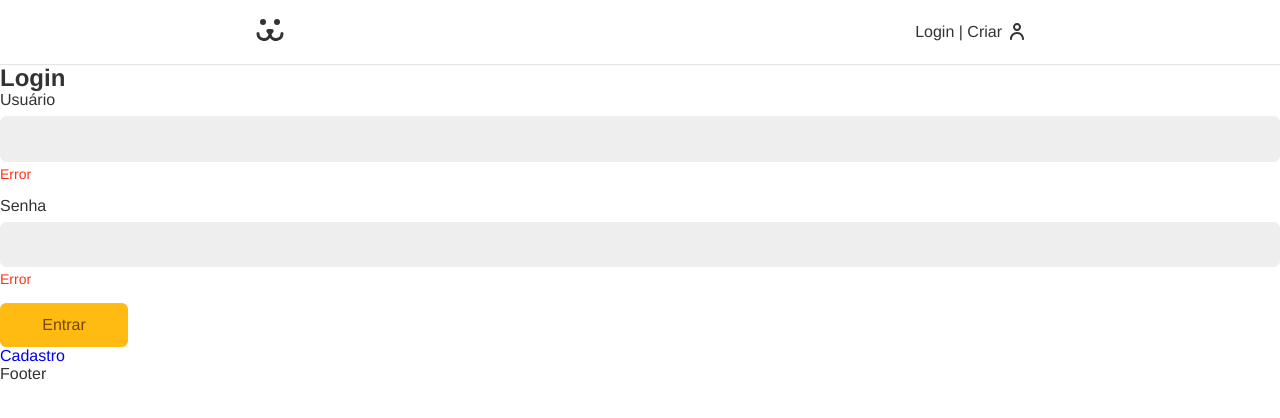
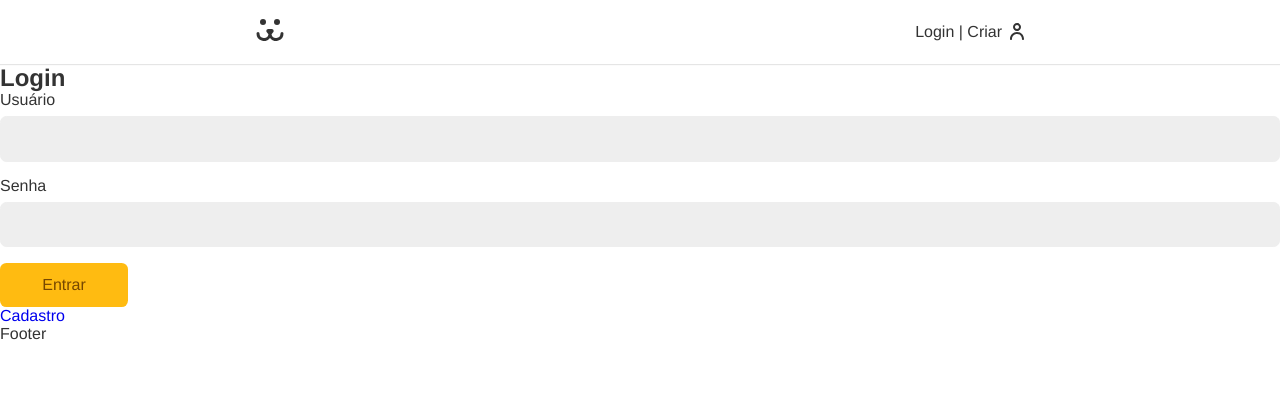
Before and after one commit to VictorDolzan/dogs-final-project, a React (Vite) app: page /login in a window 1280 px wide. Shown: the top 418 px of the page. Built offline with nearby package versions, Linux system fonts and the light colour scheme.

Commit message:
Feito hook useForm.jsx

```diff
--- a/src/Components/Forms/Input/Input.jsx
+++ b/src/Components/Forms/Input/Input.jsx
@@ -1,7 +1,7 @@
 import React from 'react';
 import styles from './Input.module.css';
 
-const Input = ({label, type, name}) => {
+const Input = ({label, type, name, value, onChange, error, onBlur}) => {
     return (
         <div className={styles.wrapper}>
             <label className={styles.label} htmlFor={name}>{label}</label>
@@ -10,8 +10,13 @@ const Input = ({label, type, name}) => {
                 name={name}
                 type={type}
                 className={styles.input}
+                value={value}
+                onChange={onChange}
+                onBlur={onBlur}
             />
-            <p className={styles.error}>Error</p>
+            {error && (
+                <p className={styles.error}>{error}</p>
+            )}
         </div>
     );
 };
--- a/src/Components/Login/Tabs/LoginForm/LoginForm.jsx
+++ b/src/Components/Login/Tabs/LoginForm/LoginForm.jsx
@@ -2,32 +2,38 @@ import React, {useState} from 'react';
 import {Link} from "react-router-dom";
 import Input from "../../../Forms/Input/Input.jsx";
 import Button from "../../../Forms/Button/Button.jsx";
+import useForm from "../../../../Hooks/useForm.jsx";
 
 const LoginForm = () => {
-    const [username, setUsername] = useState('');
-    const [password, setPassword] = useState('');
+    const username = useForm();
+    const password = useForm();
+    console.log(username.value);
+    console.log(password.value);
 
     function handleSubmit(event) {
         event.preventDefault();
+
+        if (username.validate() && password.validate()) {
             fetch('https://dogsapi.origamid.dev/json/jwt-auth/v1/token', {
                 method: 'POST',
                 headers: {
                     'Content-Type': 'application/json'
                 },
-            body: JSON.stringify({username, password}),
+                body: JSON.stringify(),
             }).then(response => {
                 return response.json();
             }).then(json => {
                 console.log(json);
             });
         }
+    }
 
     return (
         <section>
             <h1>Login</h1>
             <form action="" onSubmit={handleSubmit}>
-                <Input label="Usuário" type="text" name={username} />
-                <Input label="Senha" type="password" name={password} />
+                <Input label="Usuário" type="text" name="username" {...username} />
+                <Input label="Senha" type="password" name="password" {...password} />
                 <Button>Entrar</Button>
             </form>
             <Link to="/login/criar">Cadastro</Link>
--- /dev/null
+++ b/src/Hooks/useForm.jsx
@@ -0,0 +1,45 @@
+import React, {useState} from 'react';
+
+const types = {
+    email: {
+        regex: /^[^\s@]+@[^\s@]+\.[^\s@]+$/,
+        message: 'Preencha um email válido!',
+    }
+}
+
+const UseForm = (type) => {
+    const [value, setValue] = useState('');
+    const [error, setError] = useState(null);
+
+    function validate(value) {
+        if (type === false) return true;
+        if (value.length === 0) {
+            setError('Preencha um valor');
+            return false;
+        } else if (types[type] && !types[type].regex.test(value)) {
+            setError(types[type].message)
+            return false;
+        } else {
+            setError(null);
+            return true;
+        }
+    }
+
+    function onChange({target}) {
+        if (error) validate(target.value);
+        setValue(target.value);
+    }
+
+    return (
+        {
+            value,
+            setValue,
+            onChange,
+            error,
+            validate: () => validate(value),
+            onBlur: () => validate(value)
+        }
+    );
+};
+
+export default UseForm;
```
Lines whose indentation alone changed are shown as unchanged.
